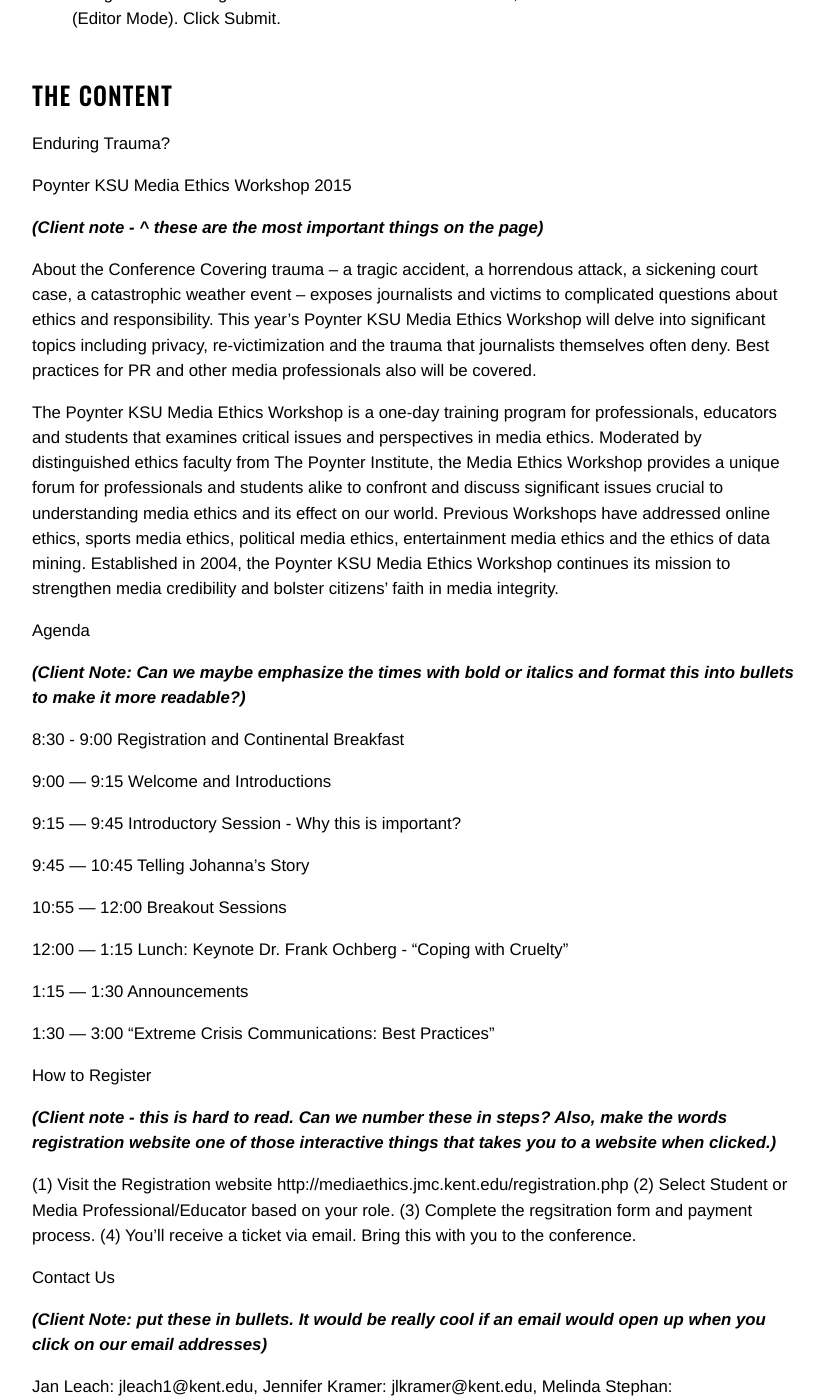
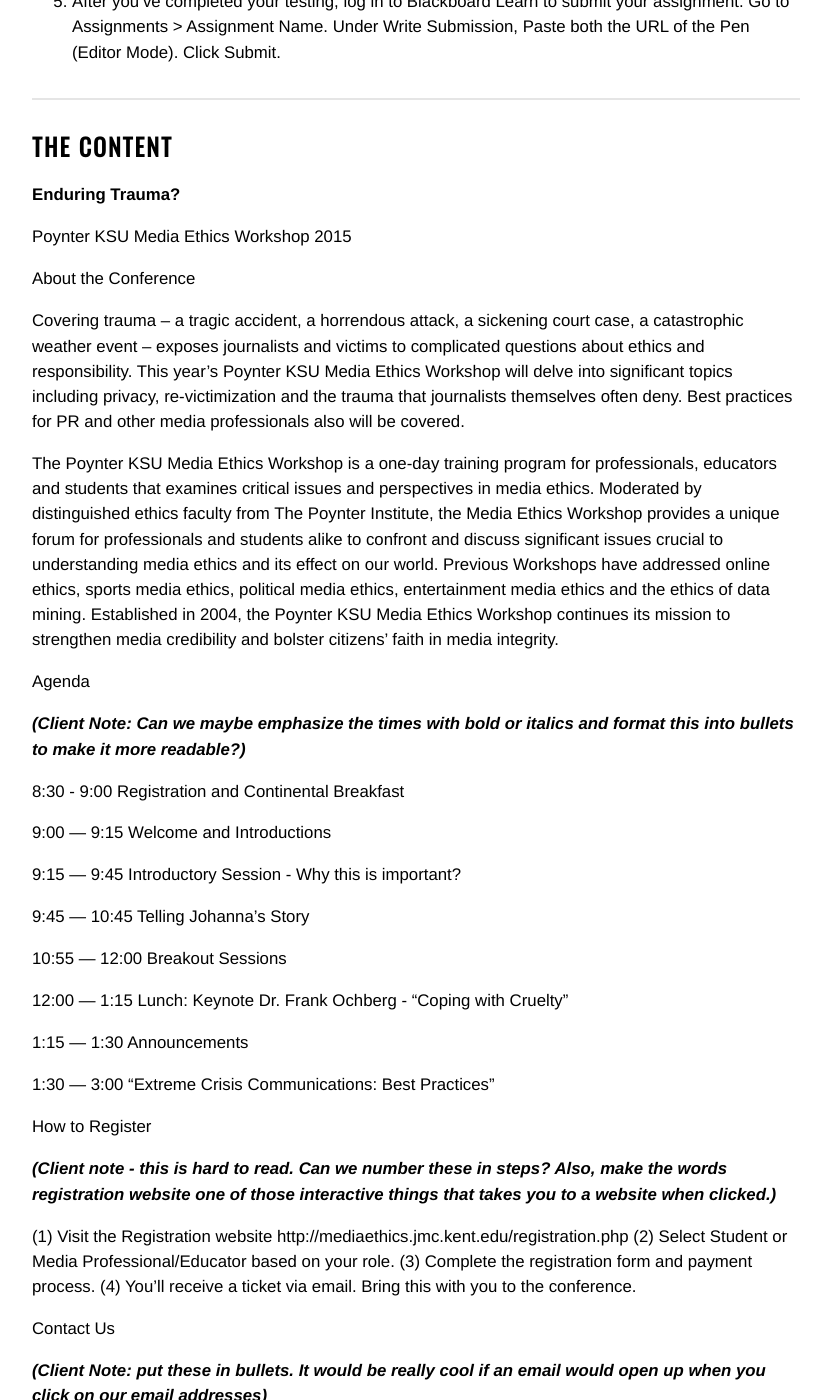
Before and after one commit to KentStateWeb/rwd, a Jekyll site: the page built from _assignments/html.md, in a window 1280 px wide and 1400 px high, scrolled down 1064 px. Shown: the whole window, without its empty margins (224-1055 px from the left). Built offline with Jekyll 4.4.1, drawn with Linux system fonts in a browser that asks for light colours; some web fonts are replaced.

Commit message:
Updated HTML basics 1 assignment

```diff
--- a/_assignments/html.md
+++ b/_assignments/html.md
@@ -19,6 +19,8 @@
 
 **Do not copy and paste another student's code.  If I catch you doing so, you'll receive a 0 for the assignment.**
 
+----
+
 ## What To Do
 
 1. Set up a [CodePen](http://www.codepen.io) account (in class).
@@ -27,15 +29,16 @@
 4. CodePen automatically inserts all of the required code for the HEAD of the document (the HTML, BODY and TITLE tags).  Add in the Viewport meta tag to make the site behave responsively on mobile devices. (Settings > HTML > Insert the most common viewport meta tag)
 5. After you've completed your testing, log in to Blackboard Learn to submit your assignment.  Go to Assignments > Assignment Name.  Under Write Submission, Paste both the URL of the Pen (Editor Mode).  Click Submit.
 
+----
+
 ## The Content
 
-Enduring Trauma?
+**Enduring Trauma?**
 
 Poynter KSU Media Ethics Workshop 2015
 
-***(Client note - ^ these are the most important things on the page)***
+About the Conference
 
-About the Conference
 Covering trauma -- a tragic accident, a horrendous attack, a sickening court case, a catastrophic weather event – exposes journalists and victims to complicated questions about ethics and responsibility. This year’s Poynter KSU Media Ethics Workshop will delve into significant topics including privacy, re-victimization and the trauma that journalists themselves often deny. Best practices for PR and other media professionals also will be covered.
 
 The Poynter KSU Media Ethics Workshop is a one-day training program for professionals, educators and students that examines critical issues and perspectives in media ethics. Moderated by distinguished ethics faculty from The Poynter Institute, the Media Ethics Workshop provides a unique forum for professionals and students alike to confront and discuss significant issues crucial to understanding media ethics and its effect on our world. Previous Workshops have addressed online ethics, sports media ethics, political media ethics, entertainment media ethics and the ethics of data mining. Established in 2004, the Poynter KSU Media Ethics Workshop continues its mission to strengthen media credibility and bolster citizens’ faith in media integrity.
@@ -66,7 +69,7 @@
 
 ***(Client note - this is hard to read.  Can we number these in steps?  Also, make the words registration website one of those interactive things that takes you to a website when clicked.)***
 
-(1) Visit the Registration website http://mediaethics.jmc.kent.edu/registration.php (2) Select Student or Media Professional/Educator based on your role. (3) Complete the regsitration form and payment process. (4) You'll receive a ticket via email.  Bring this with you to the conference.
+(1) Visit the Registration website http://mediaethics.jmc.kent.edu/registration.php (2) Select Student or Media Professional/Educator based on your role. (3) Complete the registration form and payment process. (4) You'll receive a ticket via email.  Bring this with you to the conference.
 
 Contact Us
 
@@ -74,6 +77,7 @@
 
 Jan Leach: jleach1@kent.edu, Jennifer Kramer: jlkramer@kent.edu, Melinda Stephan: mcstepha@kent.edu
 
+----
 
 ## Rubric
 
```
Also changed, not shown: 2 other files.
